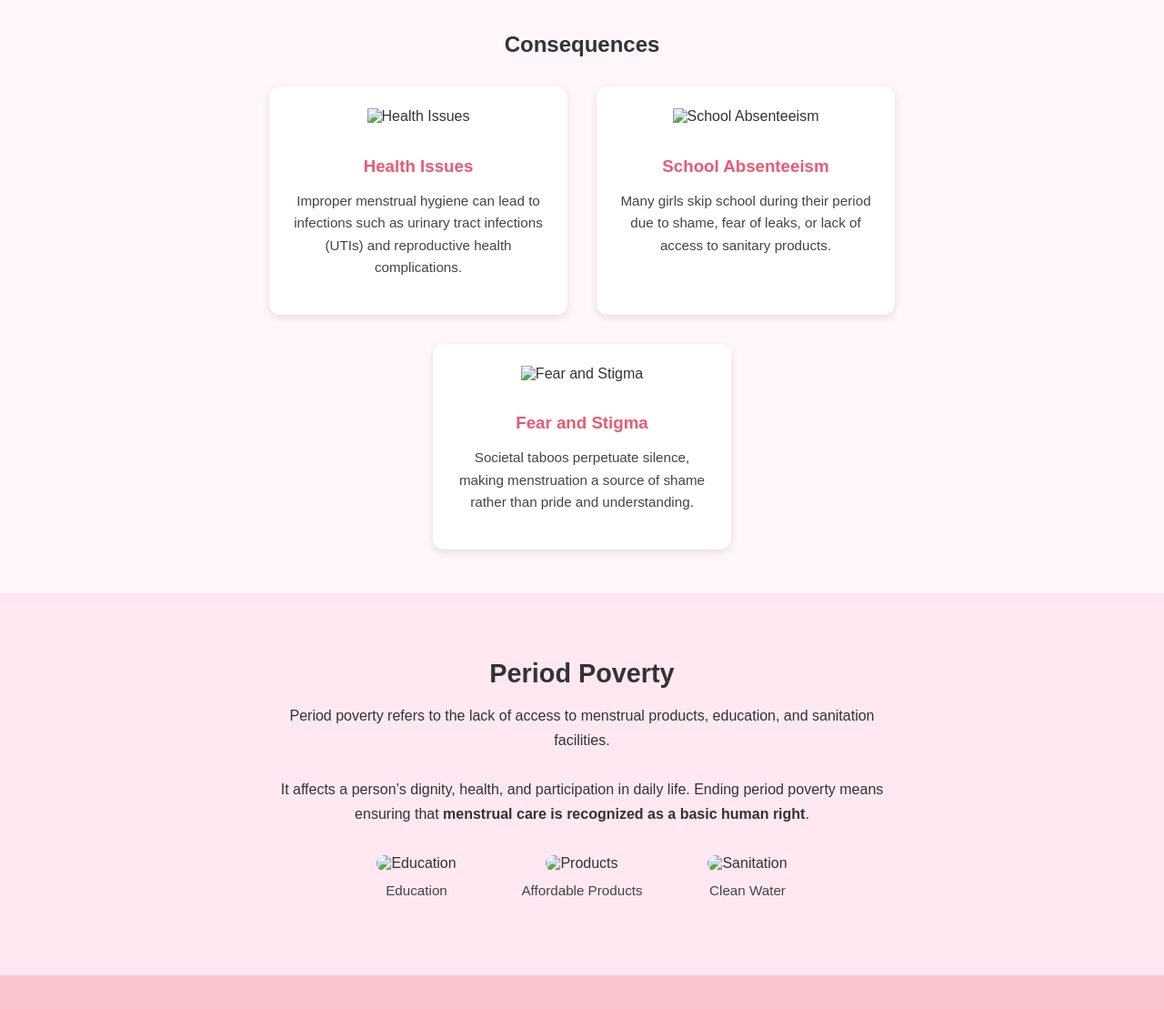
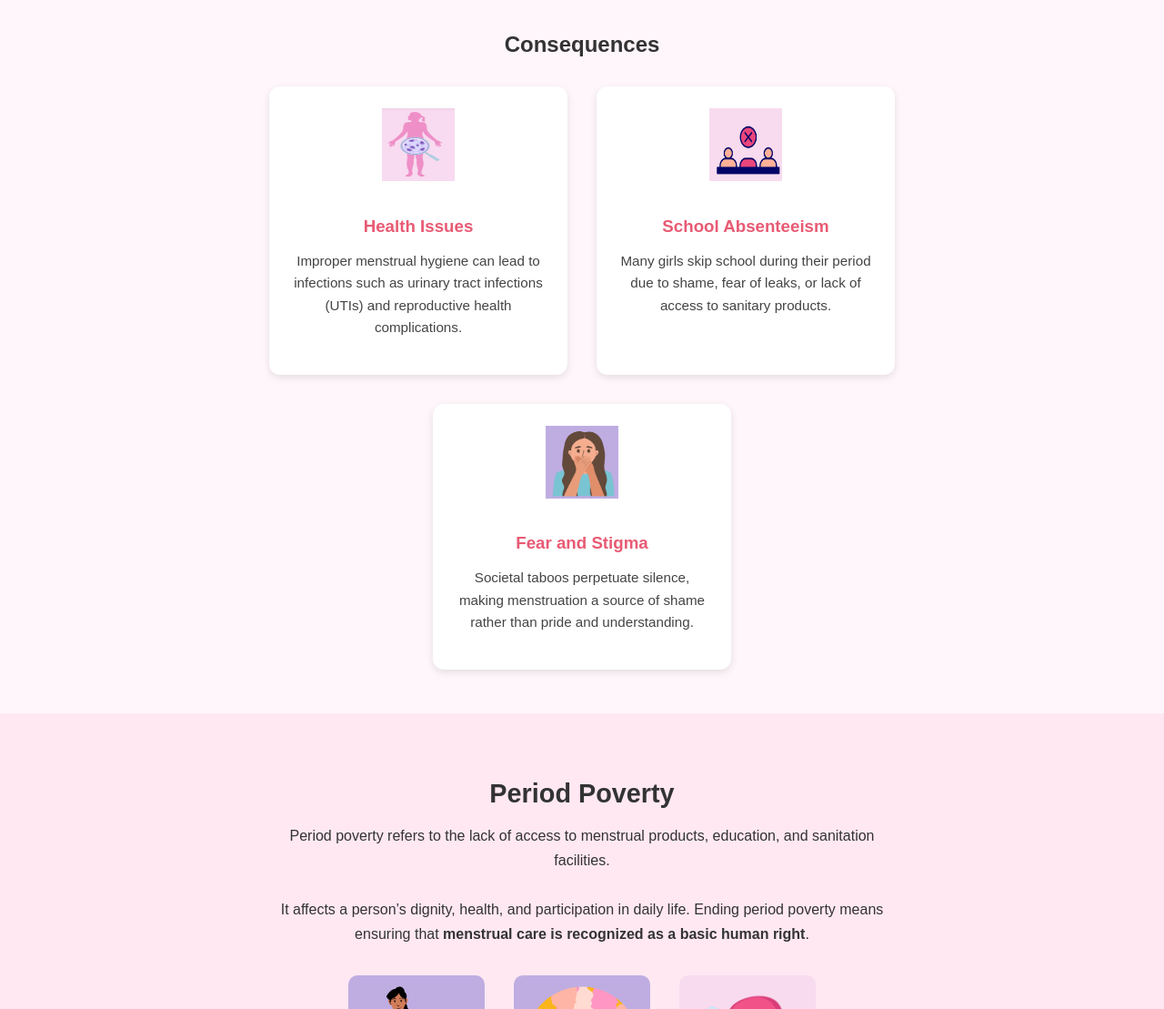
Before and after one commit to neerashini/dayima-project, a plain HTML site: page womanhood.html in a window 1280 px wide. Shown: the part 1150-2259 px from the top of the page at 91% size. Drawn offline with Linux system fonts and the light colour scheme.

Commit message:
Update womanhood.html

```diff
--- a/womanhood.html
+++ b/womanhood.html
@@ -57,17 +57,17 @@
       <h2>Consequences</h2>
       <div class="cards">
         <div class="con-card">
-          <img src="images/Screenshot 2025-10-07 at 9.56.02 PM.png" alt="Health Issues">
+          <img src="images/uti.png" alt="Health Issues">
           <h3>Health Issues</h3>
           <p>Improper menstrual hygiene can lead to infections such as urinary tract infections (UTIs) and reproductive health complications.</p>
         </div>
         <div class="con-card">
-          <img src="images/Screenshot 2025-10-07 at 9.56.17 PM.png" alt="School Absenteeism">
+          <img src="images/absent.png" alt="School Absenteeism">
           <h3>School Absenteeism</h3>
           <p>Many girls skip school during their period due to shame, fear of leaks, or lack of access to sanitary products.</p>
         </div>
         <div class="con-card">
-          <img src="images/Screenshot 2025-10-07 at 9.56.34 PM.png" alt="Fear and Stigma">
+          <img src="images/embarrased.png" alt="Fear and Stigma">
           <h3>Fear and Stigma</h3>
           <p>Societal taboos perpetuate silence, making menstruation a source of shame rather than pride and understanding.</p>
         </div>
@@ -86,15 +86,15 @@
       </p>
       <div class="poverty-icons">
         <div class="poverty-item">
-          <img src="images/Screenshot 2025-10-07 at 9.54.11 PM.png" alt="Education">
+          <img src="images/school.png" alt="Education">
           <p>Education</p>
         </div>
         <div class="poverty-item">
-          <img src="images/Screenshot 2025-10-07 at 9.54.59 PM.png" alt="Products">
+          <img src="images/menstrual.png" alt="Products">
           <p>Affordable Products</p>
         </div>
         <div class="poverty-item">
-          <img src="images/Screenshot 2025-10-07 at 9.55.18 PM.png" alt="Sanitation">
+          <img src="images/fear.png" alt="Sanitation">
           <p>Clean Water</p>
         </div>
       </div>
```
